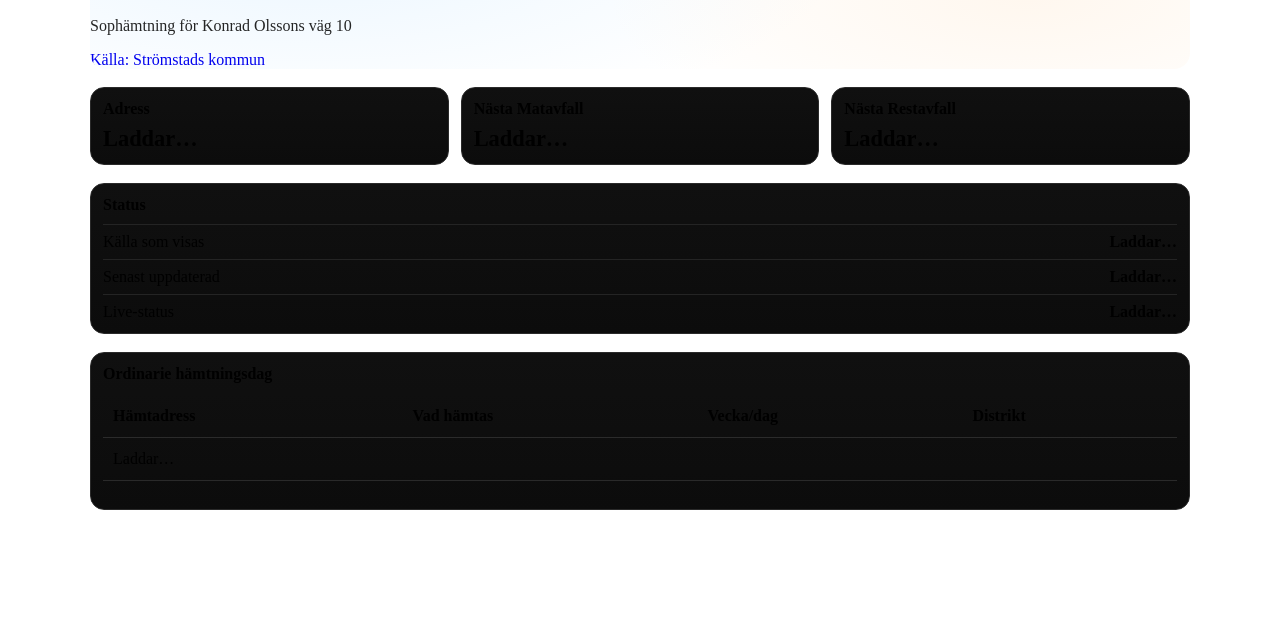
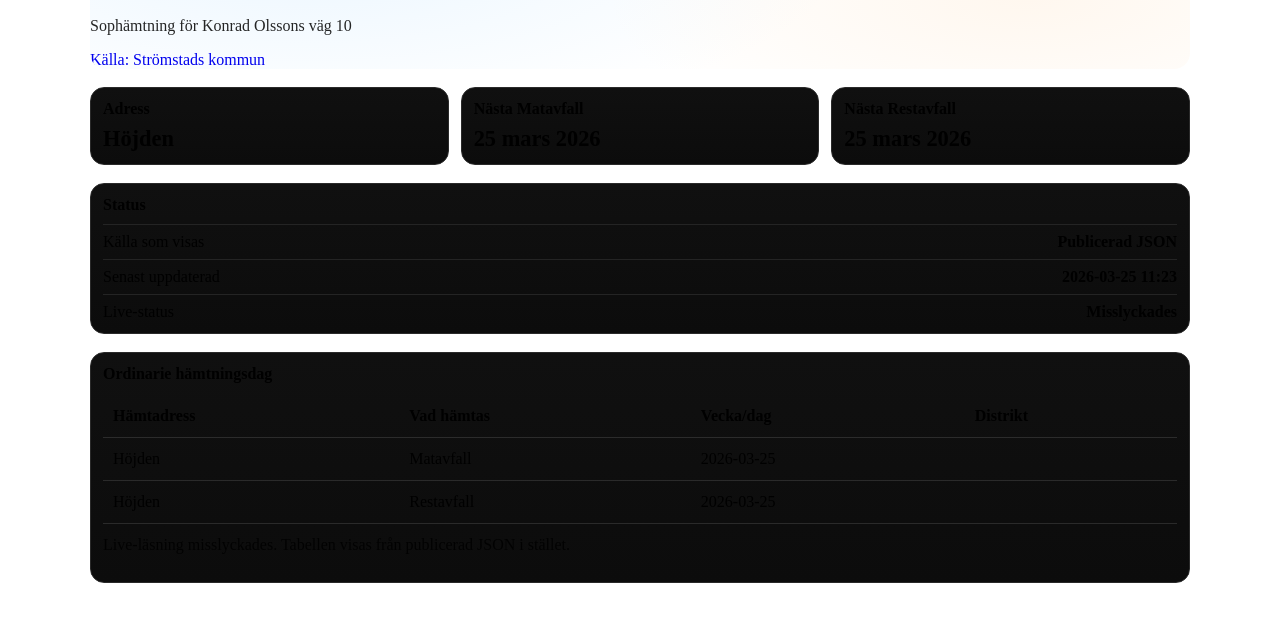
Before and after one commit to StefanNaven/Rossohamn, a plain HTML site: page garbagecollection/index.html in a window 1280 px wide. Shown: the part 82-704 px from the top of the page. Drawn offline with Linux system fonts and the light colour scheme; no server answers.

Commit message:
Update script source path for garbage.js

```diff
--- a/garbagecollection/index.html
+++ b/garbagecollection/index.html
@@ -91,6 +91,6 @@
     </section>
   </main>
 
-  <script src="./garbage.js"></script>
+  <script src="./lib/garbage.js"></script>
 </body>
 </html>
```
